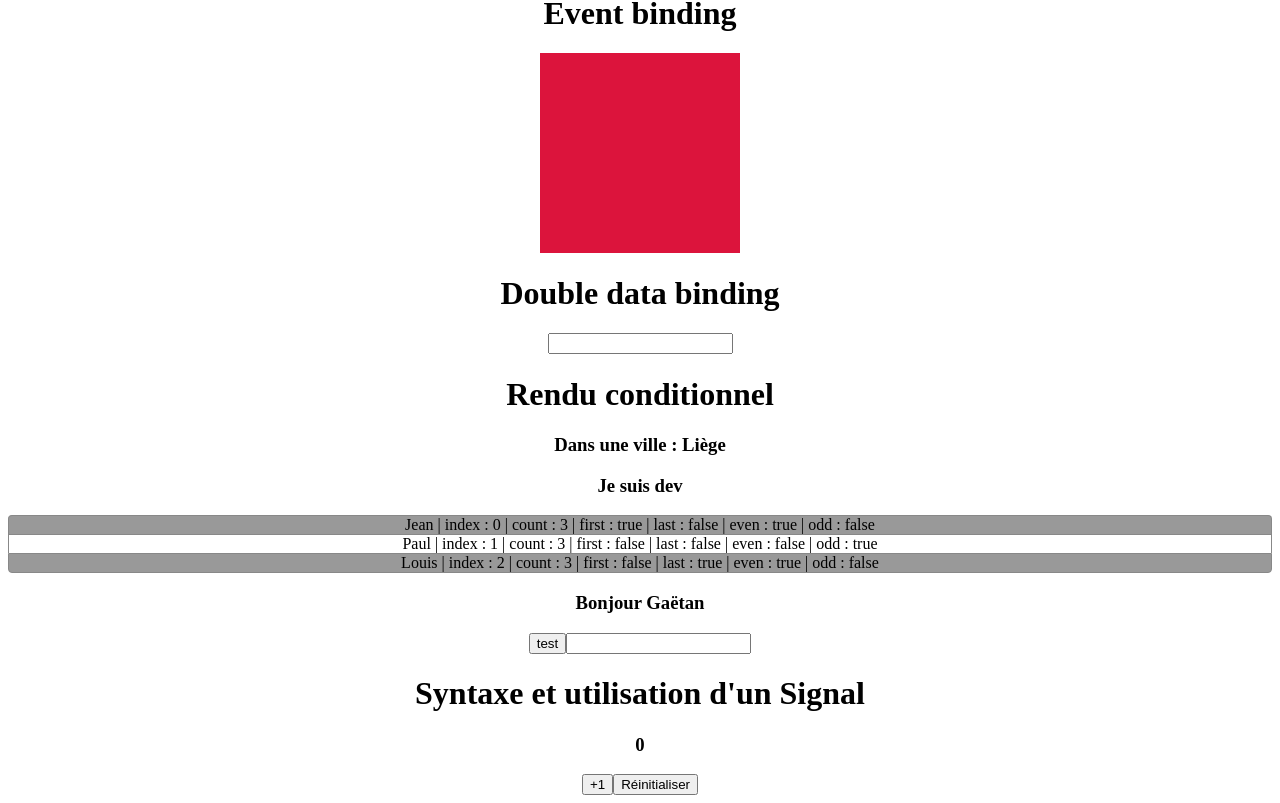
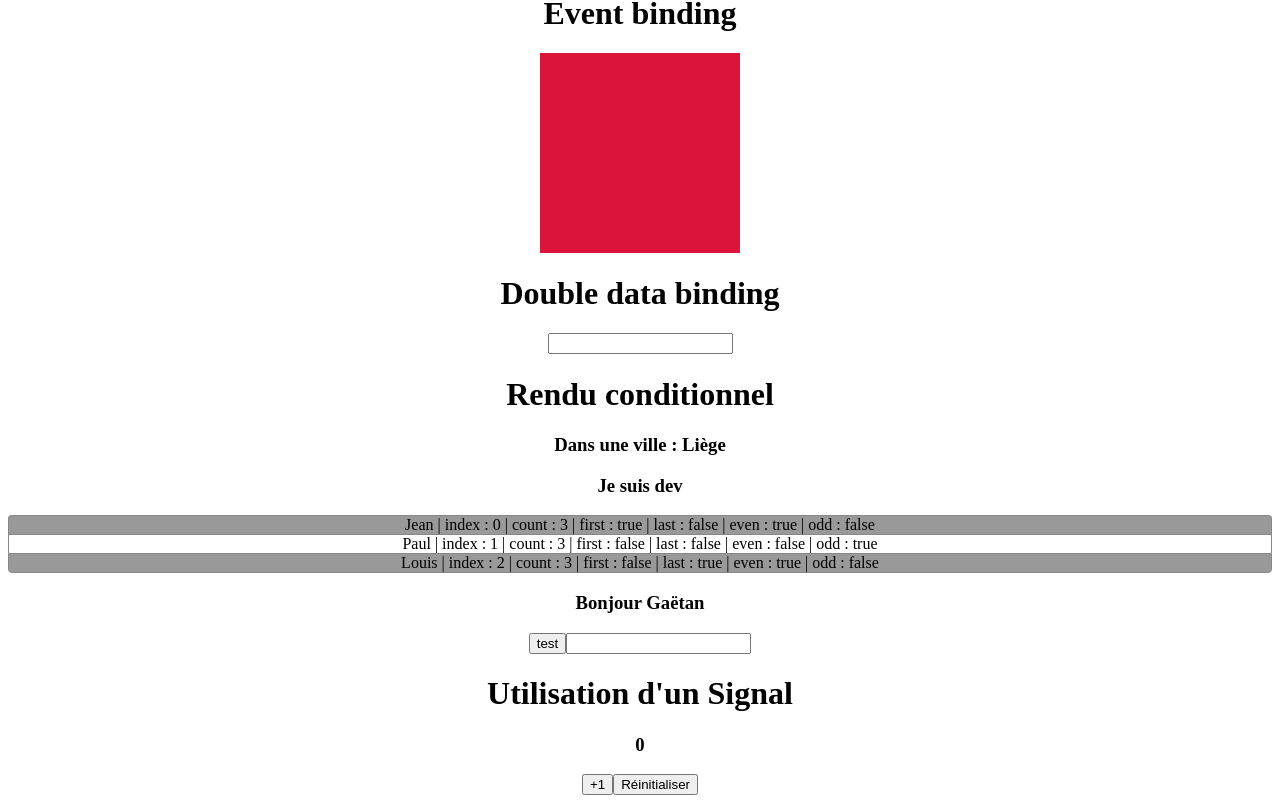
Before and after one commit to gtn-massart/Angular_course, an Angular app: page / in a window 1280 px wide. Shown: the part 465-1268 px from the top of the page. Built offline with nearby package versions, Linux system fonts and the light colour scheme.

Commit message:
syntaxe et utilisation de signal

```diff
--- a/src/app/syntaxe-et-utilisation-de-signal.ts
+++ b/src/app/syntaxe-et-utilisation-de-signal.ts
@@ -19,7 +19,7 @@ import { Component, signal } from '@angular/core';
 })
 export class SyntaxeEtUtilisationDeSignal {
   // ↓ Un signal est une variable réactive.
-  title = signal("Syntaxe et utilisation d'un");
+  title = signal("Utilisation d'un");
   compteur = signal(0);
 
   constructor() {
```
